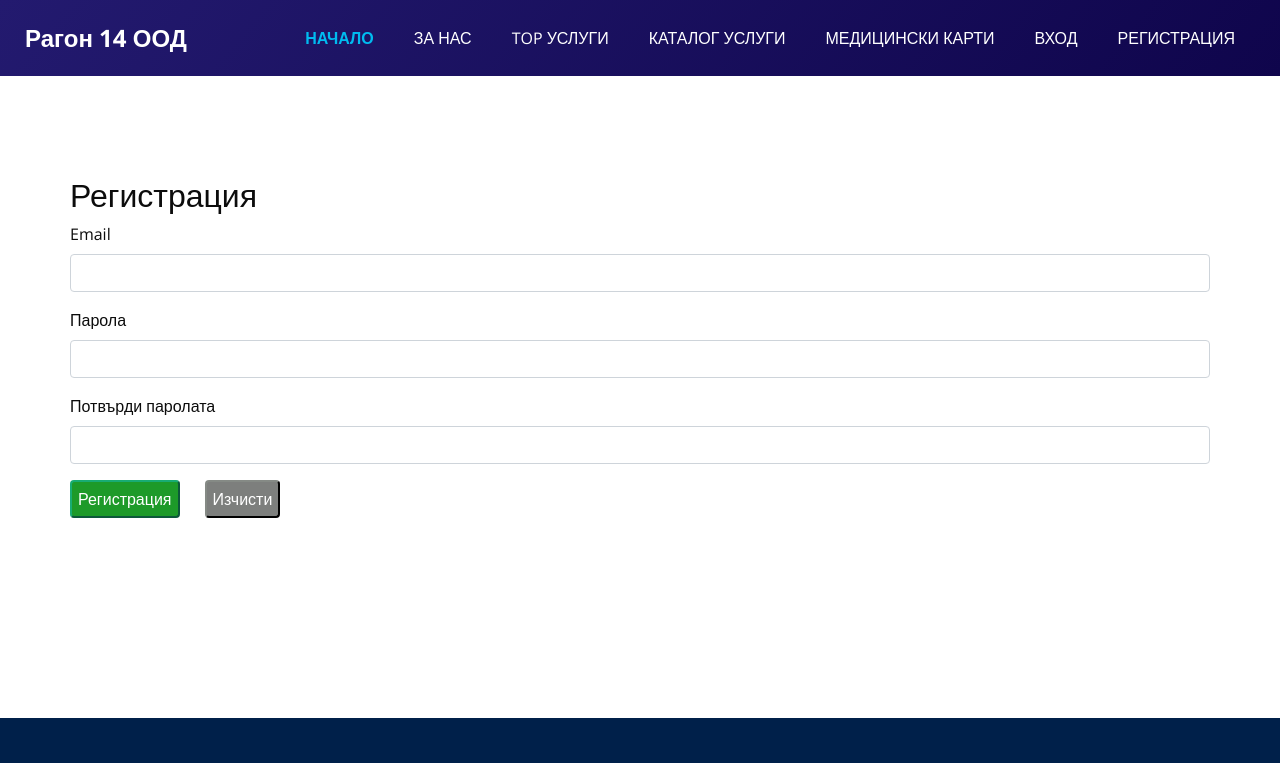
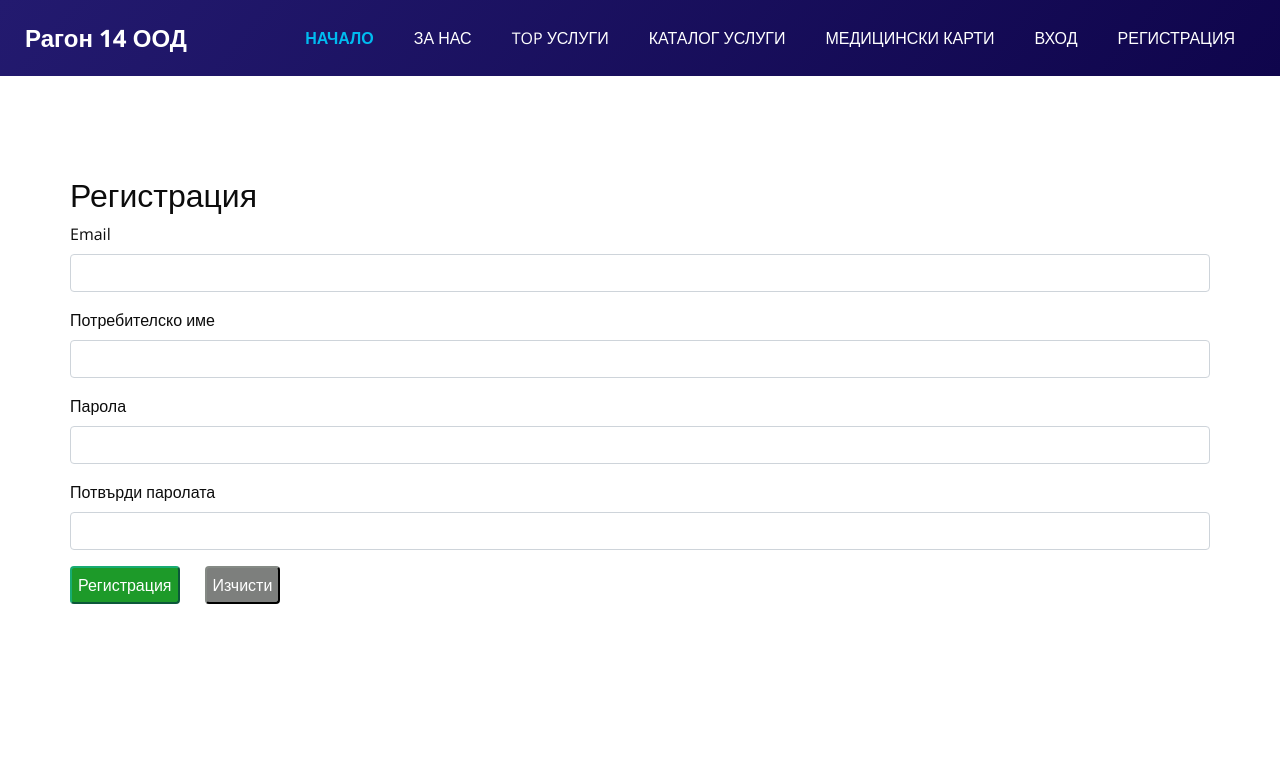
Before and after one commit to valiapatova/react-project, a React (Vite) app in the folder client/: page /register in a window 1280 px wide. Shown: the top 763 px of the page. Built offline with nearby package versions, Linux system fonts and the light colour scheme; no server answers.

Commit message:
add username in Register form and request

```diff
--- a/client/src/App.jsx
+++ b/client/src/App.jsx
@@ -75,14 +75,15 @@ function App() {
       navigate(Path.Error);
     }
 
-    const result = await authService.register(values.email, values.password);
+    const result = await authService.register(values.email, values.username, values.password);
 
     //   {
-    //     "email": "valentina.patova@abv.bg",
+    //     "email": "valentina@abv.bg",
+    //     "username": "valentina",
     //     "password": "123",
-    //     "_createdOn": 1700942559952,
-    //     "_id": "60725e28-07d6-44a9-93e3-a29382f2af1e",
-    //     "accessToken": "1a9a4a00bf8c5580e416df84e41e46e331fb337f683069afb7348d31d40e415d"
+    //     "_createdOn": 1700945747247,
+    //     "_id": "216542ec-9339-41d8-9686-9046609484a9",
+    //     "accessToken": "8a2496b7da54a1734349cd4408d82f7bb26856ba8635762fd7ef760a248760fd"
     // }
 
     setAuth(result);
--- a/client/src/components/register/Register.jsx
+++ b/client/src/components/register/Register.jsx
@@ -16,6 +16,7 @@ const RegisterFormKeys = {
 
     // Username: "username",
     Email: "email",
+    Username: "username",
     Password: "password",
     ConfirmPassword: "confirmPassword",
 }
@@ -27,17 +28,13 @@ const Register = () => {
 
     const { values, onChange, onSubmit, onReset } = useForm(registerSubmitHandler, {
         [RegisterFormKeys.Email]: '',
+        [RegisterFormKeys.Username]: '',
         [RegisterFormKeys.Password]: '',
         [RegisterFormKeys.ConfirmPassword]: '',
 
     })
 
-    const [errors, setErrors] = useState({
-
-        // [RegisterFormKeys.Email]: '',
-        // [RegisterFormKeys.Password]: '',
-        // [RegisterFormKeys.ConfirmPassword]: '',
-    });
+    const [errors, setErrors] = useState({});
 
 
     useEffect(() => {
@@ -60,6 +57,29 @@ const Register = () => {
                 }));
             }
         };
+
+        console.log('Errors ' + values.username);
+
+        if (values[RegisterFormKeys.Username].length > 30) {
+
+            setErrors(state => ({
+                ...state,
+                [RegisterFormKeys.Email]: "Потребителското име е твърде дълъг !"
+            }));
+
+        } else {
+            if (errors[RegisterFormKeys.Username]) {
+
+                setErrors(state => ({
+                    ...state,
+                    [RegisterFormKeys.Username]: ''
+                }));
+            }
+        };
+
+
+
+
     }, [values]);
 
 
@@ -71,23 +91,6 @@ const Register = () => {
                 <h2>Регистрация</h2>
 
                 <form onSubmit={onSubmit}>
-
-                    {/* <div className="form-group">
-                    <label htmlFor="username">Потребителско име</label>
-
-                    <input type="text"
-                        name="username"
-                        id="username"
-                        //className="form-control"
-                        value={values.username}
-                        onChange={onChange}
-                        className={errors.username ? styles.inputError : "form-control"}
-                    />
-
-                    {errors.username && (
-                        <p className={styles.errorMessage}>{errors.username}</p>
-                    )}
-                </div> */}
 
                     <div className="form-group">
                         <label htmlFor="email">Email</label>
@@ -101,7 +104,23 @@ const Register = () => {
                         {errors[RegisterFormKeys.Email] && (
                             <p className={styles.errorMessage}>{errors[RegisterFormKeys.Email]}</p>
                         )}
+                    </div>
 
+                    <div className="form-group">
+                        <label htmlFor="username">Потребителско име</label>
+
+                        <input type="text"
+                            name="username"
+                            id="username"
+                            //className="form-control"
+                            value={values.username}
+                            onChange={onChange}
+                            className={errors.username ? styles.inputError : "form-control"}
+                        />
+
+                        {errors.username && (
+                            <p className={styles.errorMessage}>{errors.username}</p>
+                        )}
                     </div>
 
                     <div className="form-group">
@@ -114,6 +133,7 @@ const Register = () => {
                             onChange={onChange}
                         />
                     </div>
+
                     <div className="form-group">
                         <label htmlFor="confirmPassword">Потвърди паролата</label>
                         <input type="password"
--- a/client/src/services/authService.js
+++ b/client/src/services/authService.js
@@ -13,10 +13,12 @@ export const login = async (email, password) => {
     return result;
 };
 
-export const register = async (email, password) =>
-    await request.post(`${baseUrl}${Path.Register}`, {
+export const register = (email, username, password) =>
+    request.post(`${baseUrl}${Path.Register}`, {
         email,
+        username,
         password,
     });
 
-export const logout = async() => await request.get(`${baseUrl}${Logout}`);
+
+export const logout = () => request.get(`${baseUrl}${Logout}`);
```
